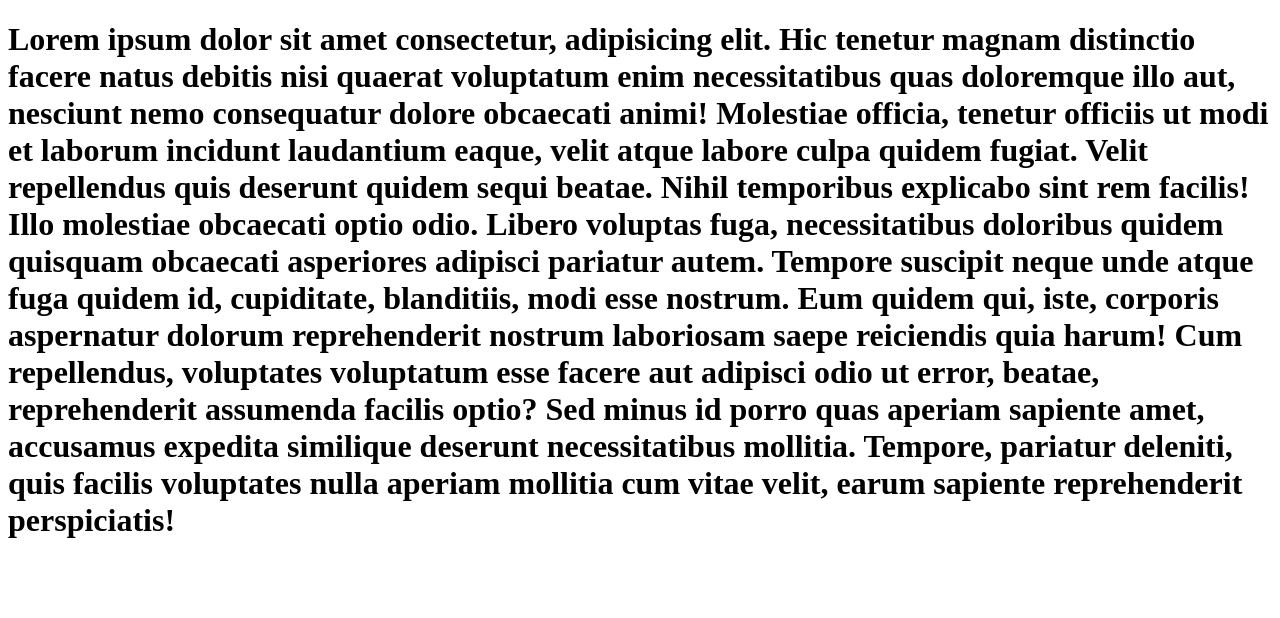
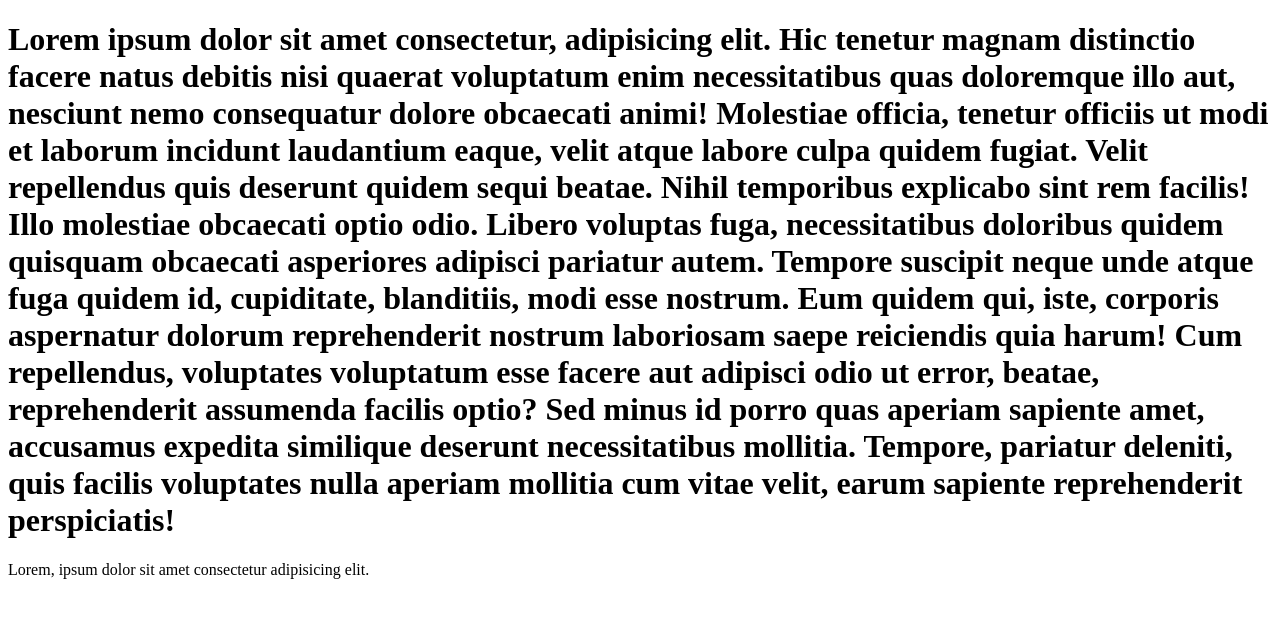
Before and after one commit to sahutushar/learn--git-, a plain HTML site: page index.html in a window 1280 px wide. Drawn offline with Linux system fonts and the light colour scheme.

Commit message:
paragraph is added

```diff
--- a/index.html
+++ b/index.html
@@ -11,5 +11,6 @@
     Illo molestiae obcaecati optio odio. Libero voluptas fuga, necessitatibus doloribus quidem quisquam obcaecati asperiores adipisci pariatur autem. Tempore suscipit neque unde atque fuga quidem id, cupiditate, blanditiis, modi esse nostrum.
     Eum quidem qui, iste, corporis aspernatur dolorum reprehenderit nostrum laboriosam saepe reiciendis quia harum! Cum repellendus, voluptates voluptatum esse facere aut adipisci odio ut error, beatae, reprehenderit assumenda facilis optio?
     Sed minus id porro quas aperiam sapiente amet, accusamus expedita similique deserunt necessitatibus mollitia. Tempore, pariatur deleniti, quis facilis voluptates nulla aperiam mollitia cum vitae velit, earum sapiente reprehenderit perspiciatis!</h1>
+    <p>Lorem, ipsum dolor sit amet consectetur adipisicing elit.</p>
 </body>
 </html>
```
